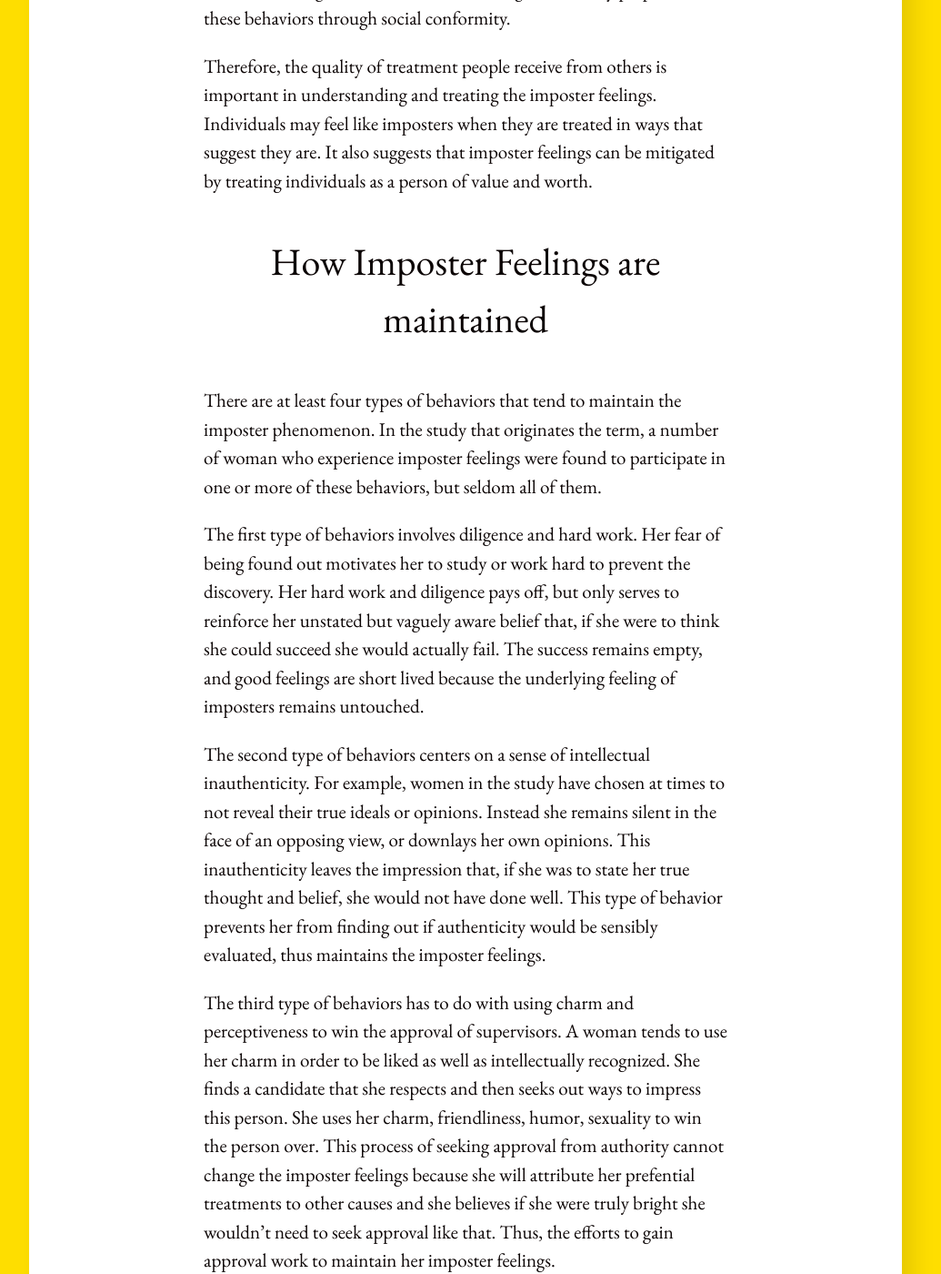
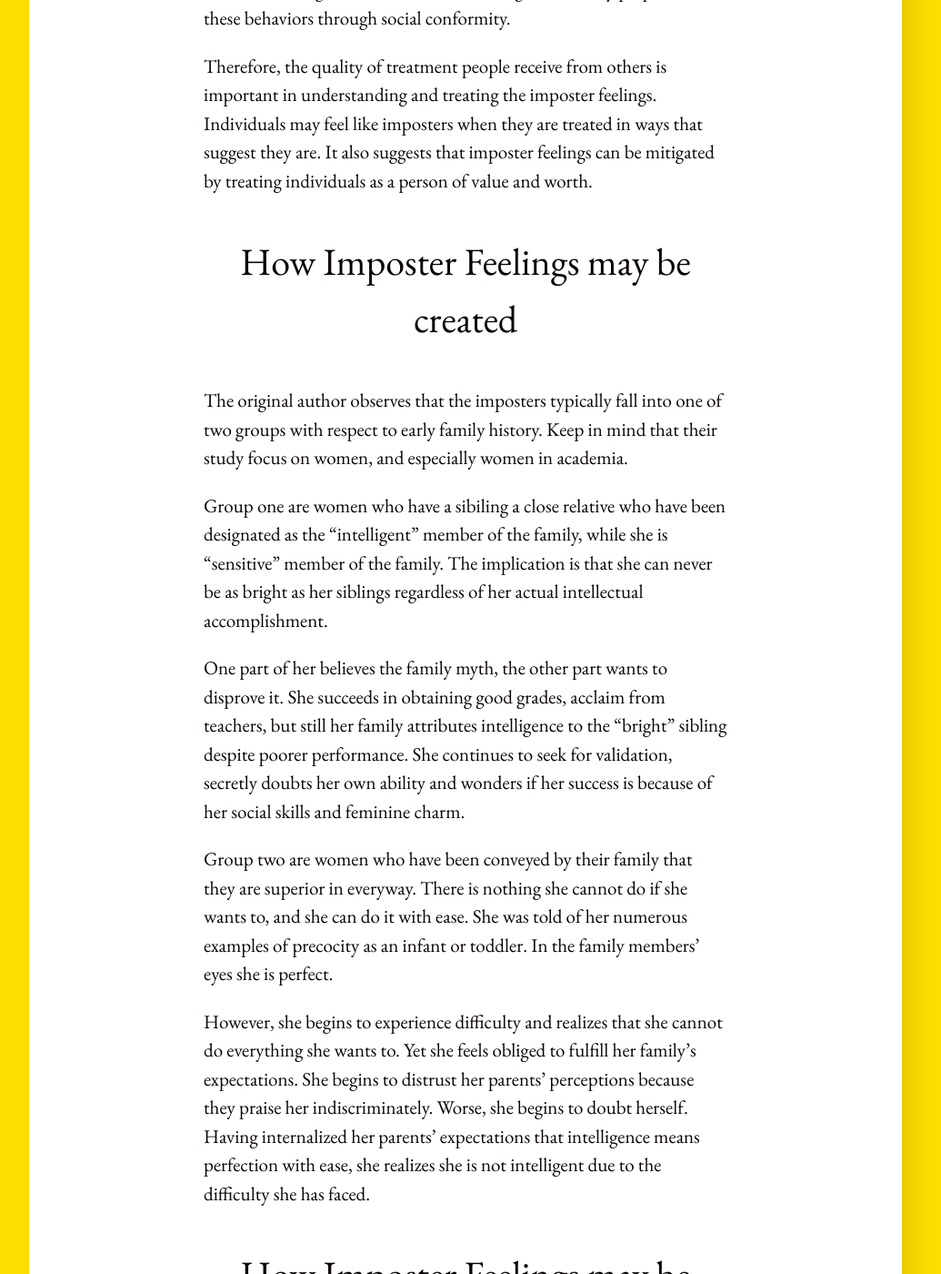
Before and after one commit to minhthanh3145/minhthanh3145.github.io, a Jekyll site: the page built from _posts/2021-02-14-imposter-phenomenon.md, in a window 1280 px wide and 1400 px high, scrolled down 2843 px. Shown: the whole window at 91% size, without its empty margins (128-1163 px from the left). Built offline with Jekyll 4.4.1, drawn with Linux system fonts in a browser that asks for light colours; some of the changed text lies outside the part shown.

Commit message:
add imposter phenomenon post

```diff
--- a/_posts/2021-02-14-imposter-phenomenon.md
+++ b/_posts/2021-02-14-imposter-phenomenon.md
@@ -38,7 +38,19 @@ How people are treated by their immediate peers are also suggestive of how they
 
 Therefore, the quality of treatment people receive from others is important in understanding and treating the imposter feelings. Individuals may feel like imposters when they are treated in ways that suggest they are. It also suggests that imposter feelings can be mitigated by treating individuals as a person of value and worth.
 
-## How Imposter Feelings are maintained
+## How Imposter Feelings may be created
+
+The original author observes that the imposters typically fall into one of two groups with respect to early family history. Keep in mind that their study focus on women, and especially women in academia.
+
+Group one are women who have a sibiling a close relative who have been designated as the "intelligent" member of the family, while she is "sensitive" member of the family. The implication is that she can never be as bright as her siblings regardless of her actual intellectual accomplishment.
+
+One part of her believes the family myth, the other part wants to disprove it. She succeeds in obtaining good grades, acclaim from teachers, but still her family attributes intelligence to the "bright" sibling despite poorer performance. She continues to seek for validation, secretly doubts her own ability and wonders if her success is because of her social skills and feminine charm.
+
+Group two are women who have been conveyed by their family that they are superior in everyway. There is nothing she cannot do if she wants to, and she can do it with ease. She was told of her numerous examples of precocity as an infant or toddler. In the family members' eyes she is perfect.
+
+However, she begins to experience difficulty and realizes that she cannot do everything she wants to. Yet she feels obliged to fulfill her family's expectations. She begins to distrust her parents' perceptions because they praise her indiscriminately. Worse, she begins to doubt herself. Having internalized her parents' expectations that intelligence means perfection with ease, she realizes she is not intelligent due to the difficulty she has faced.
+
+## How Imposter Feelings may be maintained
 
 There are at least four types of behaviors that tend to maintain the imposter phenomenon. In the study that originates the term, a number of woman who experience imposter feelings were found to participate in one or more of these behaviors, but seldom all of them.
 
```
Also changed, not shown: 1 other file.
